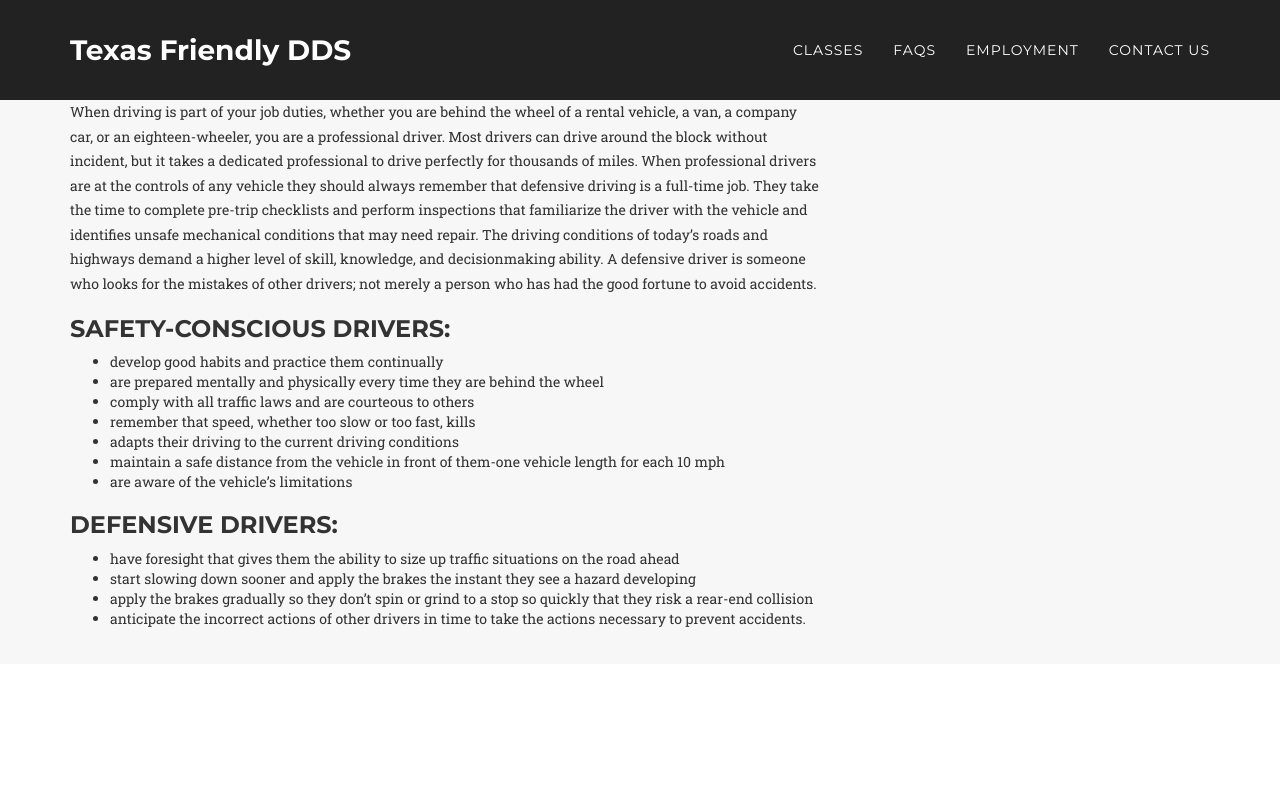
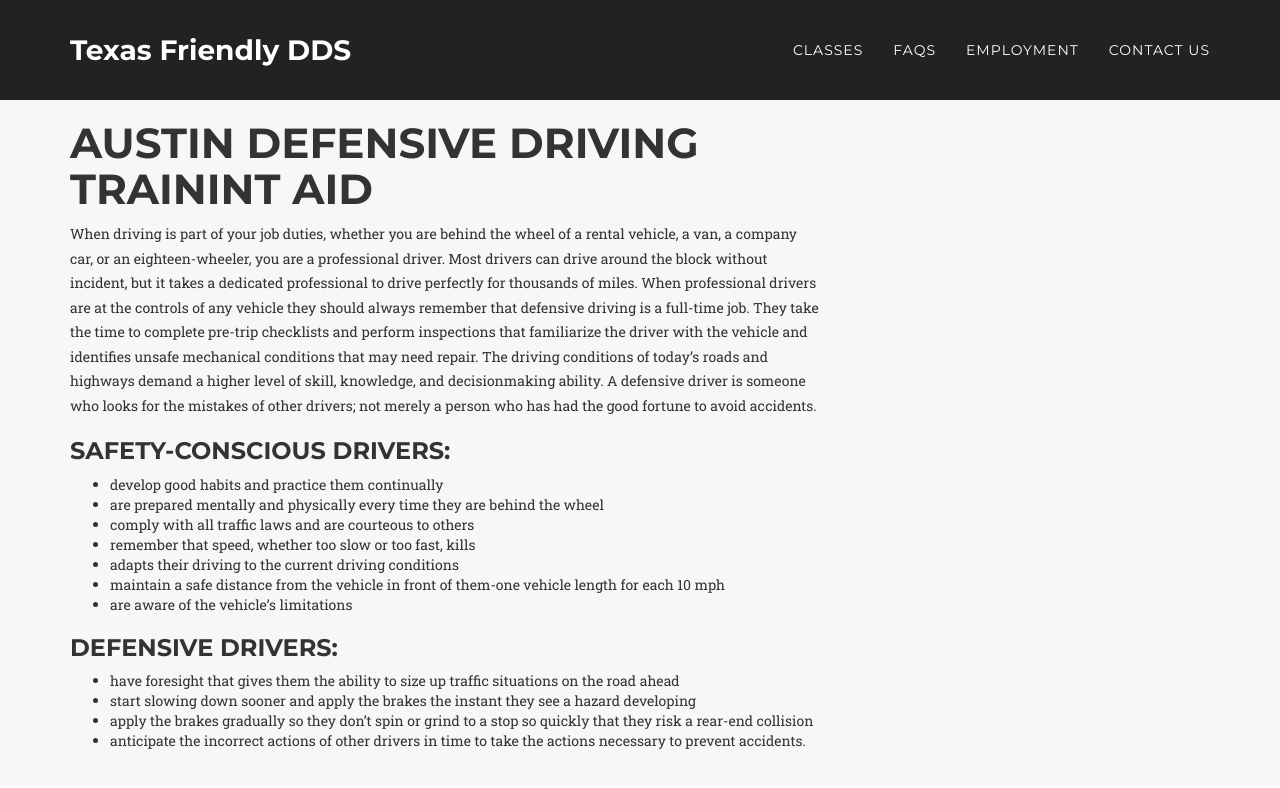
Before and after one commit to poseidonimaging/defensivedrivingaustin, a Jekyll site: the page built from safety-training-aid.html, in a window 1280 px wide. Shown: the top 788 px of the page. Built offline with Jekyll 4.4.1, drawn with Linux system fonts in a browser that asks for light colours; nearby versions of some CDN libraries; some web fonts are replaced.

Commit message:
Offset and h1

```diff
--- a/safety-training-aid.html
+++ b/safety-training-aid.html
@@ -3,10 +3,11 @@
 title: Austin Defensive Driving Training Aid
 ---
 
-<section id="classes" class="bg-light-gray">
+<section class="bg-light-gray">
         <div class="container">
             <div class="row">
-                <div class="col-lg-8">
+                <div class="col-lg-8 offset-lg-2">
+                    <h1>Austin Defensive Driving Trainint Aid</h1>
                     <p>When driving is part of your job duties, whether you are behind the wheel of a rental vehicle, a van, a company car, or an eighteen-wheeler, you are a professional driver. Most drivers can drive around the block without incident, but it takes a dedicated professional to drive perfectly for thousands of miles. When professional drivers are at the controls of any vehicle they should always remember that defensive driving is a full-time job. They take the time to complete pre-trip checklists and perform inspections that familiarize the driver with the vehicle and identifies unsafe mechanical conditions that may need repair. The driving conditions of today’s roads and highways demand a higher level of skill, knowledge, and decisionmaking ability. A defensive driver is someone who looks for the mistakes of other drivers; not merely a person who has had the good fortune to avoid accidents.</p>
                     <h3>Safety-conscious drivers:</h3>
                       <ul>
```
